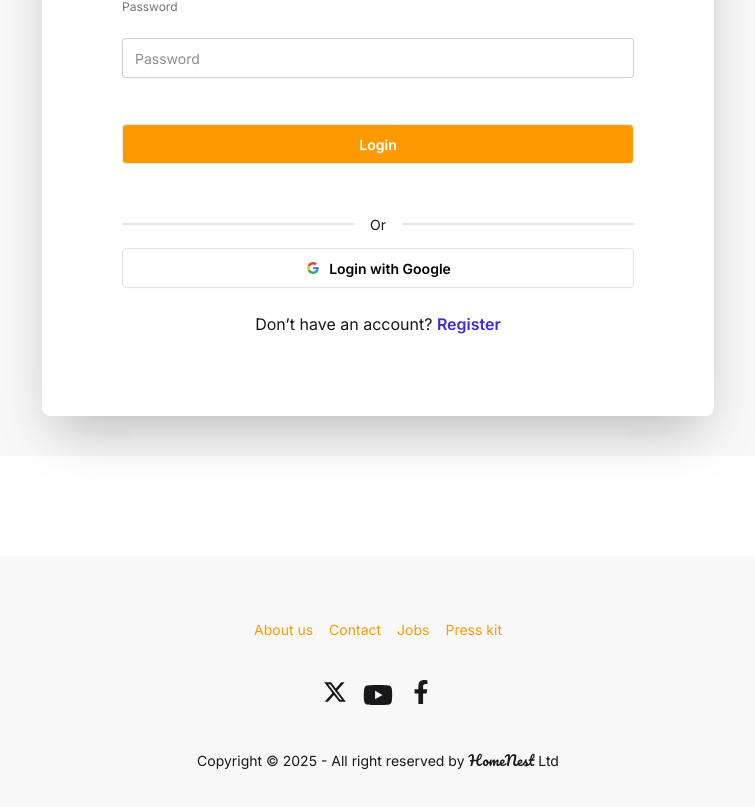
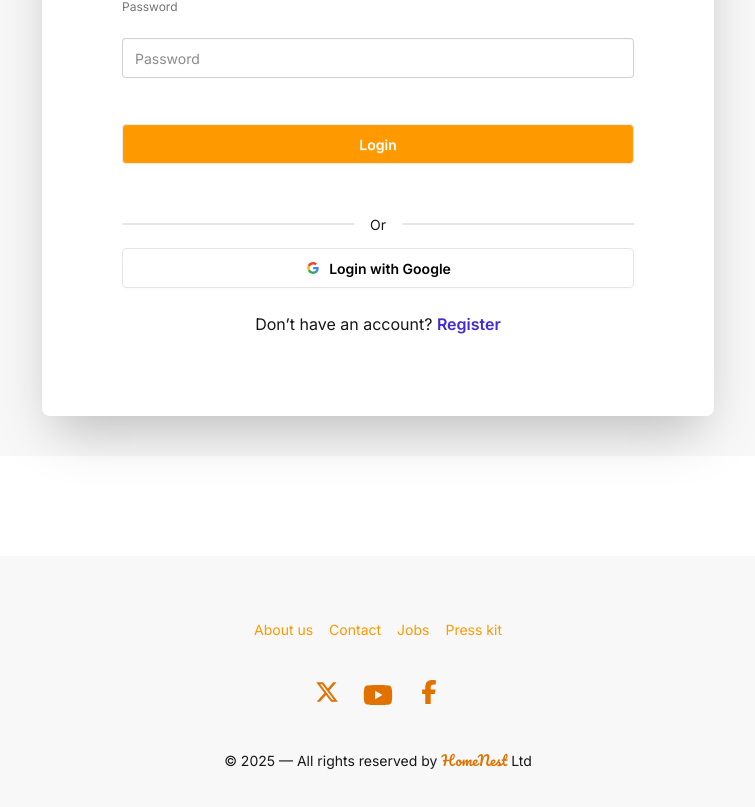
Before and after one commit to Senpaioka/PH-B12A10-HomeNest-Client, a React (Vite) app: page /login in a window 1280 px wide. Shown: the part 378-1185 px from the top of the page, without its empty margins (262-1017 px from the left). Built offline with nearby package versions, Linux system fonts and the light colour scheme; no server answers.

Commit message:
few fixes

```diff
--- a/src/components/Footer.jsx
+++ b/src/components/Footer.jsx
@@ -1,37 +1,68 @@
 // icons
-import { FaXTwitter } from "react-icons/fa6";
-import { FaYoutube } from "react-icons/fa";
-import { FaFacebookF } from "react-icons/fa";
-
+import { FaXTwitter, FaYoutube, FaFacebookF } from "react-icons/fa6";
 
 function Footer() {
   return (
+    <footer className="footer footer-horizontal footer-center bg-base-200 rounded p-16 mt-[100px]">
+      {/* Footer Links */}
+      <nav className="grid sm:grid-flow-col gap-4 text-amber-500">
+        <a href="/about-us" className="link link-hover">
+          About us
+        </a>
+        <a href="#" className="link link-hover">
+          Contact
+        </a>
+        <a href="#" className="link link-hover">
+          Jobs
+        </a>
+        <a href="#" className="link link-hover">
+          Press kit
+        </a>
+      </nav>
 
-   <footer className="footer footer-horizontal footer-center bg-base-200 rounded p-16 mt-[100px]">
-        <nav className="grid sm:grid-flow-col gap-4 text-amber-500">
-            <a className="link link-hover">About us</a>
-            <a className="link link-hover">Contact</a>
-            <a className="link link-hover">Jobs</a>
-            <a className="link link-hover">Press kit</a>
-        </nav>
+      {/* Social Icons */}
       <nav>
-            <div className="grid grid-flow-col gap-4">
-            <a href="#">
-                <FaXTwitter className="text-2xl"></FaXTwitter>
+        <div className="grid grid-flow-col gap-6 text-amber-600">
+          <a
+            href="https://twitter.com"
+            target="_blank"
+            rel="noopener noreferrer"
+            aria-label="Twitter"
+          >
+            <FaXTwitter className="text-2xl hover:text-amber-700 transition" />
           </a>
-            <a href="#">
-               <FaYoutube className="text-3xl"></FaYoutube>
+
+          <a
+            href="https://www.youtube.com"
+            target="_blank"
+            rel="noopener noreferrer"
+            aria-label="YouTube"
+          >
+            <FaYoutube className="text-3xl hover:text-amber-700 transition" />
           </a>
-            <a href="#">
-                <FaFacebookF className="text-2xl"></FaFacebookF>
+
+          <a
+            href="https://www.facebook.com"
+            target="_blank"
+            rel="noopener noreferrer"
+            aria-label="Facebook"
+          >
+            <FaFacebookF className="text-2xl hover:text-amber-700 transition" />
           </a>
         </div>
       </nav>
+
+      {/* Copyright */}
       <aside>
-            <p>Copyright © {new Date().getFullYear()} - All right reserved by <span className="pacifico-regular">HomeNest</span> Ltd</p>
+        <p className="text-sm">
+          © {new Date().getFullYear()} — All rights reserved by{" "}
+          <span className="pacifico-regular font-semibold text-amber-600">
+            HomeNest
+          </span>{" "}
+          Ltd
+        </p>
       </aside>
     </footer>
-
   );
 }
 
```
Also changed, not shown: src/pages/dashboard/DashboardHome.jsx (+0 -31 lines). Lines whose indentation alone changed are shown as unchanged.
